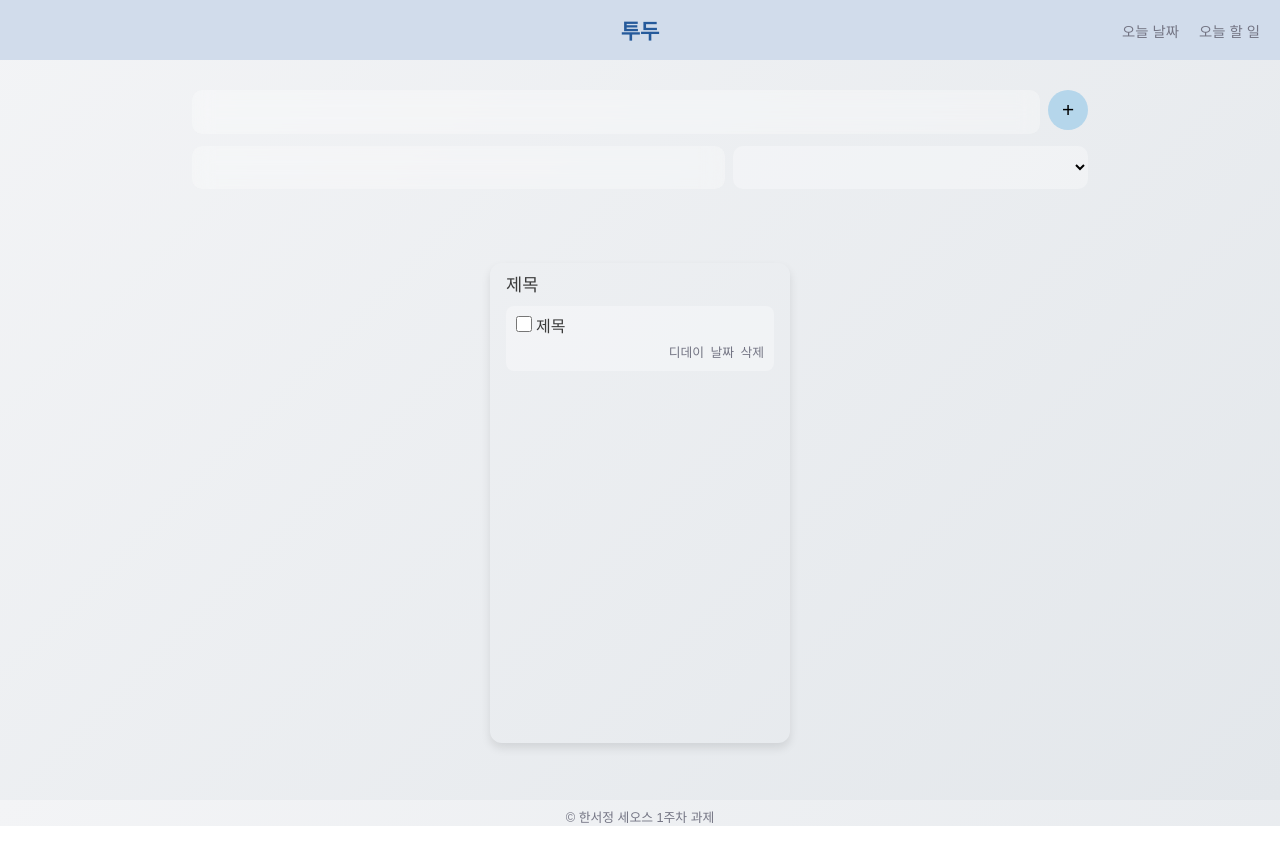
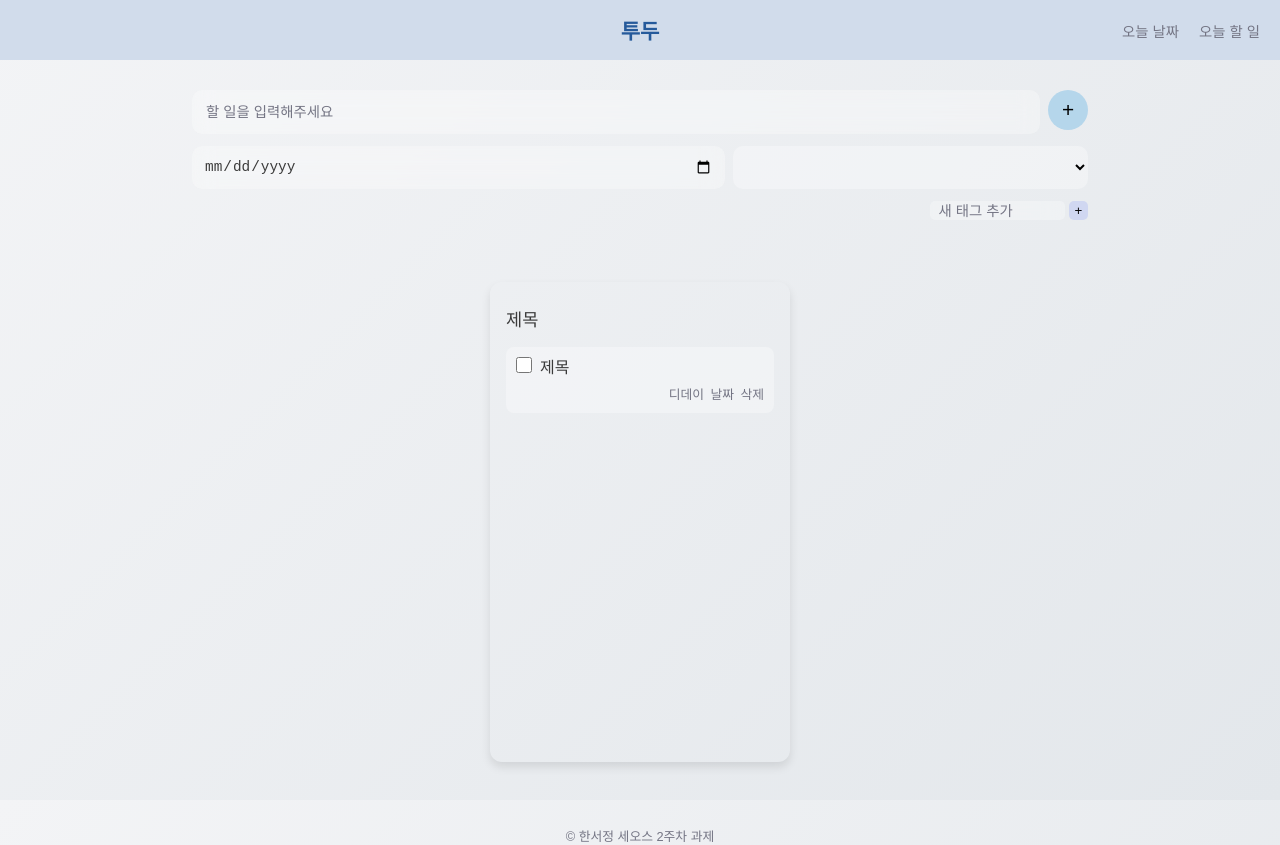
Before and after one commit to CEOS-Developers/react-todo-21th, a React (Vite) app in the folder seojung-todo/: page / in a window 1280 px wide. Built offline with nearby package versions, Linux system fonts and the light colour scheme.

Commit message:
chore. css 수정

```diff
--- a/seojung-todo/src/components/TodoInput/TodoInput.tsx
+++ b/seojung-todo/src/components/TodoInput/TodoInput.tsx
@@ -4,41 +4,17 @@ const TodoInput = () => {
   return (
     <s.InputSection>
       <div>
-        <s.TodoInput />
+        <s.TodoInput placeholder="할 일을 입력해주세요" />
         <s.TodoBtn>+</s.TodoBtn>
       </div>
-      <s.DateInput />
-      <s.AddTag />
-      <div></div>
+      <s.DateInput type="date" />
+      <s.AddTag></s.AddTag>
+      <div>
+        <s.NewTagInput type="text" placeholder="새 태그 추가" />
+        <s.NewTagBtn>+</s.NewTagBtn>
+      </div>
     </s.InputSection>
   );
 };
 
 export default TodoInput;
-
-/*
-.input-group input {
-    flex: 1;
-    padding: 14px;
-    border-radius: 10px;
-    transition: 0.2s;
-  }
-
-  .meta-group input {
-    padding: 12px;
-    border-radius: 10px;
-    transition: 0.2s;
-  }
-  .meta-group input:focus {
-    outline: none;
-    background: rgba(255, 255, 255, 0.5);
-    box-shadow: 0px 0px 5px rgba(76, 154, 207, 0.3);
-  }
-
-  .new-tag input {
-    width: 100px;
-    height: 1.2rem;
-    border: none;
-    border-radius: 5px;
-  }
-*/
--- a/seojung-todo/src/components/TodoInput/TodoInputStyled.tsx
+++ b/seojung-todo/src/components/TodoInput/TodoInputStyled.tsx
@@ -1,5 +1,5 @@
 import styled from "styled-components";
-// import { theme } from "../../assets/theme";
+import { theme } from "../../assets/theme";
 
 //flex>grid로 바꿈
 export const InputSection = styled.section`
@@ -26,7 +26,10 @@ export const InputSection = styled.section`
     grid-column: 1 / 3;
     grid-row: 3 / 4;
     display: flex;
+    font-size: 0.8rem;
     gap: 4px;
+    width: 100%;
+    justify-content: flex-end;
   }
 
   input {
@@ -35,6 +38,10 @@ export const InputSection = styled.section`
     background: rgba(255, 255, 255, 0.3);
     backdrop-filter: blur(10px);
     transition: 0.2s;
+    color: ${theme.text};
+    &::placeholder {
+      color: ${theme.subText};
+    }
   }
 
   input:focus {
@@ -92,3 +99,25 @@ export const AddTag = styled.select`
   background: rgba(255, 255, 255, 0.3);
   transition: 0.2s;
 `;
+
+export const NewTagInput = styled.input`
+  width: 15%;
+  min-width: 100px;
+  height: 1.2rem;
+  border: none;
+  border-radius: 5px;
+  background: rgba(255, 255, 255, 0.3);
+  transition: 0.2s;
+  padding: 0 0.5rem;
+  font-size: 10px;
+`;
+
+export const NewTagBtn = styled.button`
+  border: none;
+  height: 1.2rem;
+  width: 1.2rem;
+  background: #d0d7f1;
+  cursor: pointer;
+  transition: 0.3s;
+  border-radius: 5px;
+`;
--- a/seojung-todo/src/components/TodoList/SingleTodoListStyled.tsx
+++ b/seojung-todo/src/components/TodoList/SingleTodoListStyled.tsx
@@ -4,7 +4,7 @@ import { theme } from "../../assets/theme";
 export const TodoListWrapper = styled.section<{ $bg: string }>`
   min-width: 300px;
   min-height: 60vh;
-  padding: 8px 16px 0;
+  padding: 1.5rem 1rem;
   border-radius: 12px;
   box-shadow: 0px 5px 10px rgba(0, 0, 0, 0.1);
   transition: transform 0.2s ease;
@@ -17,7 +17,7 @@ export const TodoListWrapper = styled.section<{ $bg: string }>`
   }
   h2 {
     font-size: 1.1rem;
-    margin-bottom: 10px;
+    margin-bottom: 1rem;
     text-align: left;
     color: ${theme.text};
     font-weight: 500;
--- a/seojung-todo/src/components/TodoList/SingleTodoStyled.tsx
+++ b/seojung-todo/src/components/TodoList/SingleTodoStyled.tsx
@@ -37,7 +37,7 @@ export const UpperBox = styled.div`
     white-space: normal;
     line-height: 1.4;
     text-align: left;
-    margin-left: 4px;
+    margin-left: 0.5rem;
   }
 `;
 
--- a/seojung-todo/src/pages/TodoPage.tsx
+++ b/seojung-todo/src/pages/TodoPage.tsx
@@ -22,7 +22,7 @@ const TodoPage = () => {
         </s.TodoListMain>
       </s.TodoBody>
       <s.Footer>
-        <p>© 한서정 세오스 1주차 과제</p>
+        <p>© 한서정 세오스 2주차 과제</p>
       </s.Footer>
     </s.TodoPage>
   );
```
